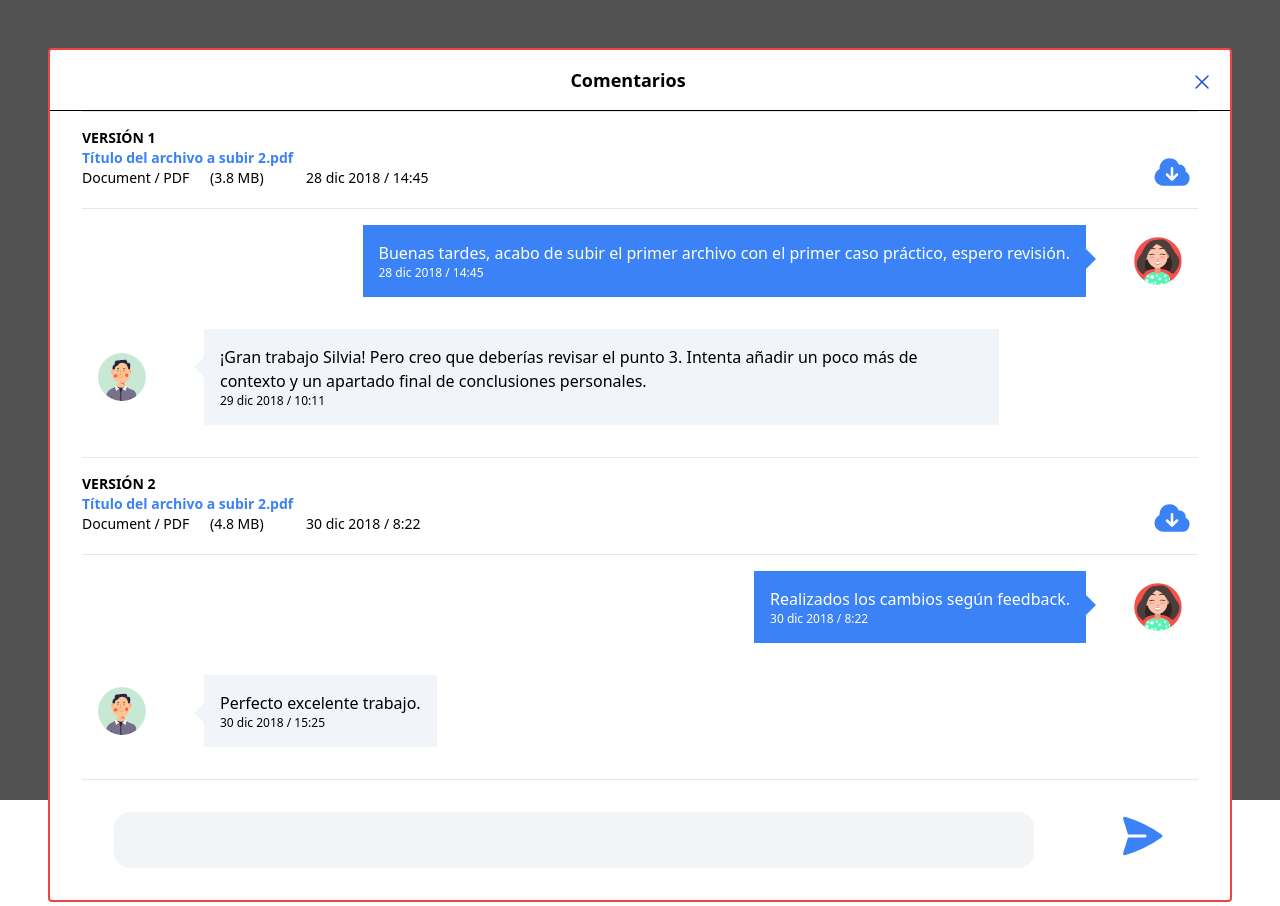
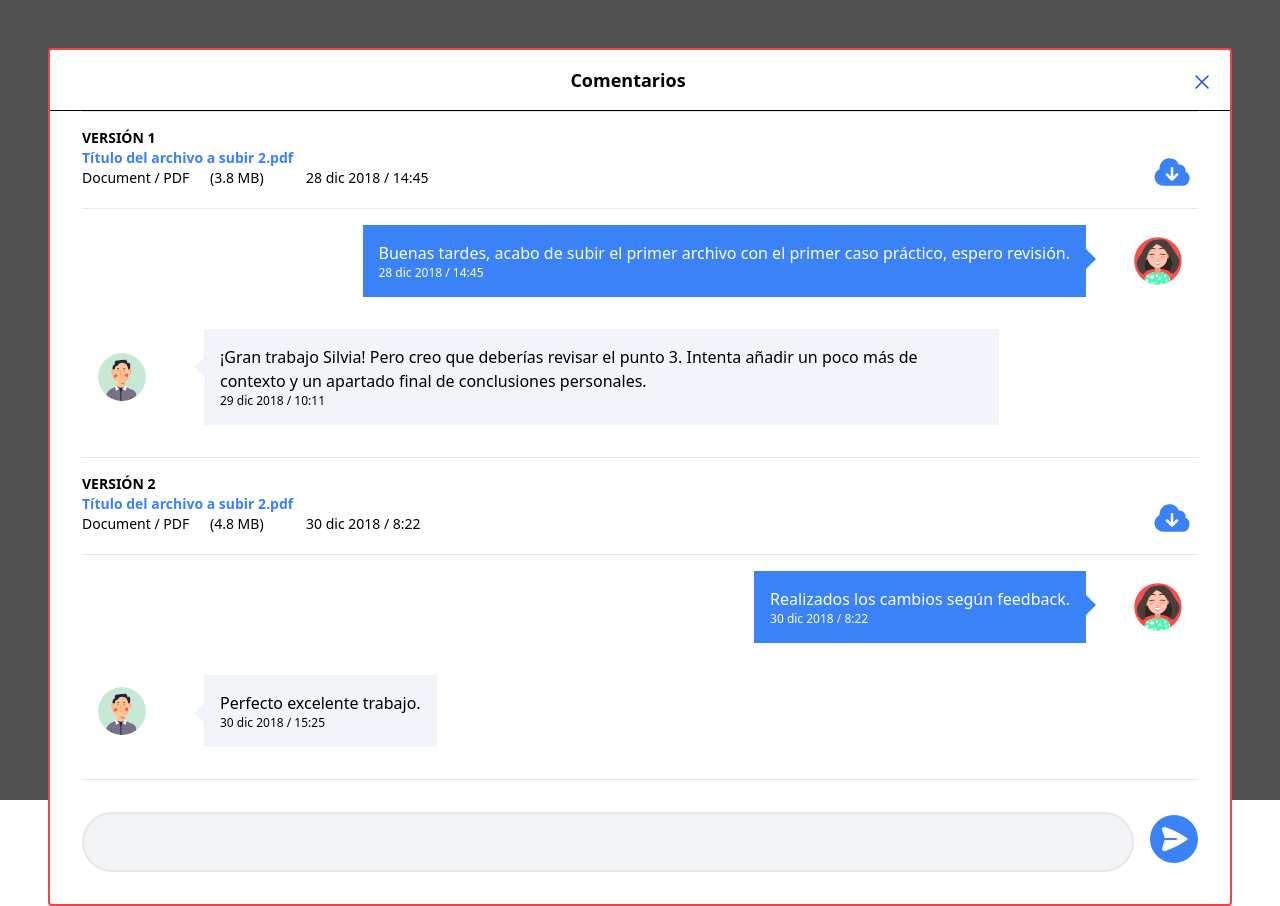
Before and after one commit to mariouged/delivering-exercises, a Vue app: page / in a window 1280 px wide. Built offline with nearby package versions, Linux system fonts and the light colour scheme.

Commit message:
input to send comment style round and icon

```diff
--- a/src/components/CommentInput.vue
+++ b/src/components/CommentInput.vue
@@ -16,20 +16,20 @@ function sendComment() {
 </script>
 
 <template>
-  <div class="flex flex-row p-8">
-    <div class="basis-full">
+  <div class="flex flex-row">
+    <div class="basis-full pr-4">
       <input
-        class="w-11/12 bg-gray-100 p-4 rounded-2xl border-gray-500"
+        class="w-full bg-gray-100 p-4 border-2 rounded-full border-gray-200"
         v-model="message"
         @keyup.enter="sendComment()"
         name="message"
         type="text"/>
     </div>
-    <div class="basis-12">
+    <div class="basis-12 my-auto">
       <button
         @click="sendComment()"
-        class="text-blue-500">
-        <svg xmlns="http://www.w3.org/2000/svg" viewBox="0 0 24 24" fill="currentColor" class="w-12 h-12 bg-white">
+        class="bg-blue-500 rounded-full w-12 h-12">
+        <svg xmlns="http://www.w3.org/2000/svg" viewBox="0 0 24 24" fill="currentColor" class="w-8 h-8 bg-blue-500 text-white rounded-full mx-auto">
           <path d="M3.478 2.405a.75.75 0 00-.926.94l2.432 7.905H13.5a.75.75 0 010 1.5H4.984l-2.432 7.905a.75.75 0 00.926.94 60.519 60.519 0 0018.445-8.986.75.75 0 000-1.218A60.517 60.517 0 003.478 2.405z" />
         </svg>
       </button>
--- a/src/components/DeliveringContent.vue
+++ b/src/components/DeliveringContent.vue
@@ -17,7 +17,7 @@ onMounted(async () => {
       <DeliveringItem :delivering="delivering" />
     </div>
     <hr class="divide-y-8 divide-solid divide-black" />
-    <div>
+    <div class="py-8">
       <CommentInput />
     </div>
   </div>
```
